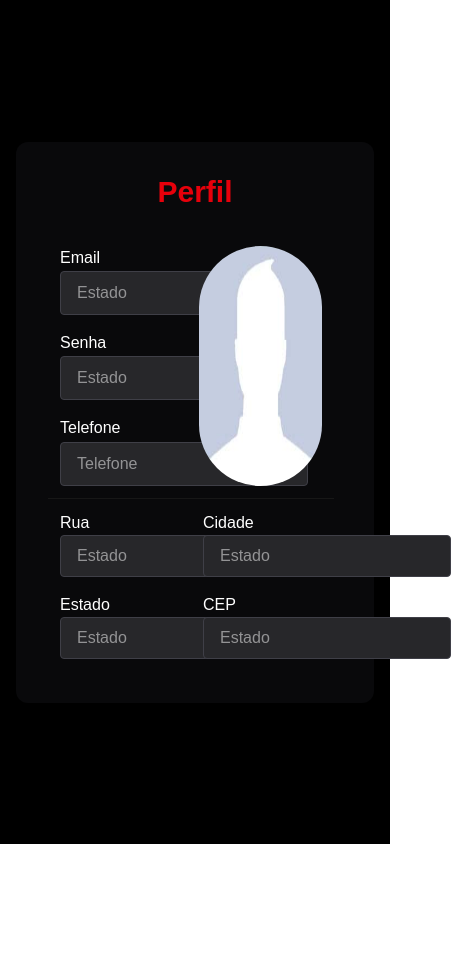
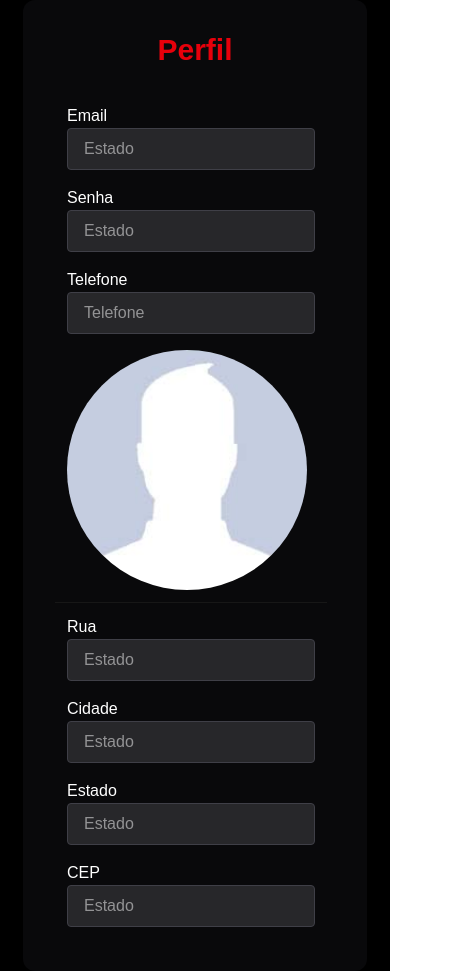
Before and after one commit to GhostS1x/vanguard-motors, a Next.js app: page /pages/dashboard/customer/profile in a window 390 px wide. Shown: the whole page, 451 px wide, since content can reach past the window. Before the commit the page ends 844 px from the top, so only its background shows below. Built offline with nearby package versions, Linux system fonts and the light colour scheme.

Commit message:
ajuste celular

```diff
--- a/src/app/pages/dashboard/customer/profile/page.tsx
+++ b/src/app/pages/dashboard/customer/profile/page.tsx
@@ -9,7 +9,7 @@
                 </h1>
 
                 <form className="space-x-2">
-                    <div className="grid grid-cols-2 gap-4 p-3">
+                    <div className="grid grid-cols-1 md:grid-cols-2 gap-4 p-3">
                         <div className="grid grid-cols-1 gap-4">
                             <div className="grid">
                                 <label htmlFor="Email" className="text-white">Email</label>
@@ -39,7 +39,7 @@
                         <Image src="/perfil.png" width={100} height={100} alt="" className="rounded-full w-60 h-60"/>
                     </div>
                     <hr />
-                    <div className="p-3 grid grid-cols-2 gap-4">
+                    <div className="p-3 grid grid-cols-1 md:grid-cols-2 gap-4">
                         <div className="grid">
                             <label htmlFor="Estado" className="text-white">Rua</label>
                             <input
```
